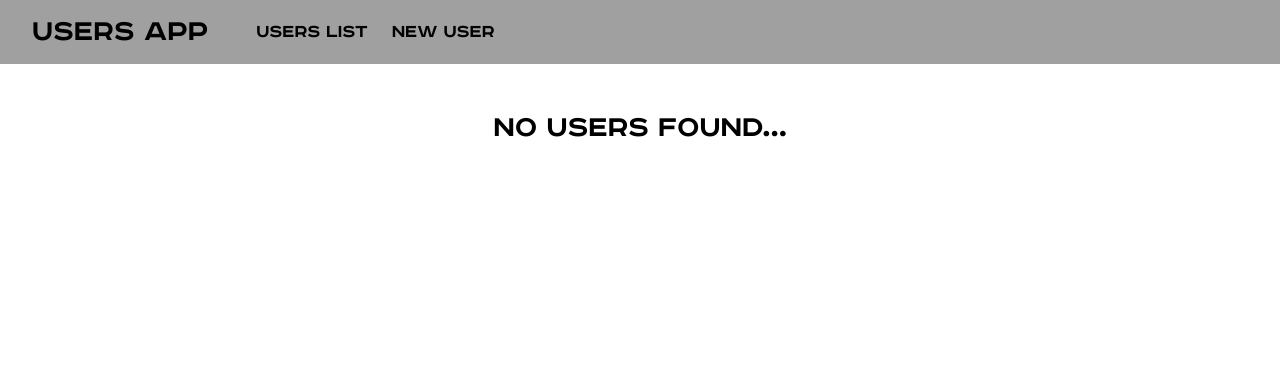
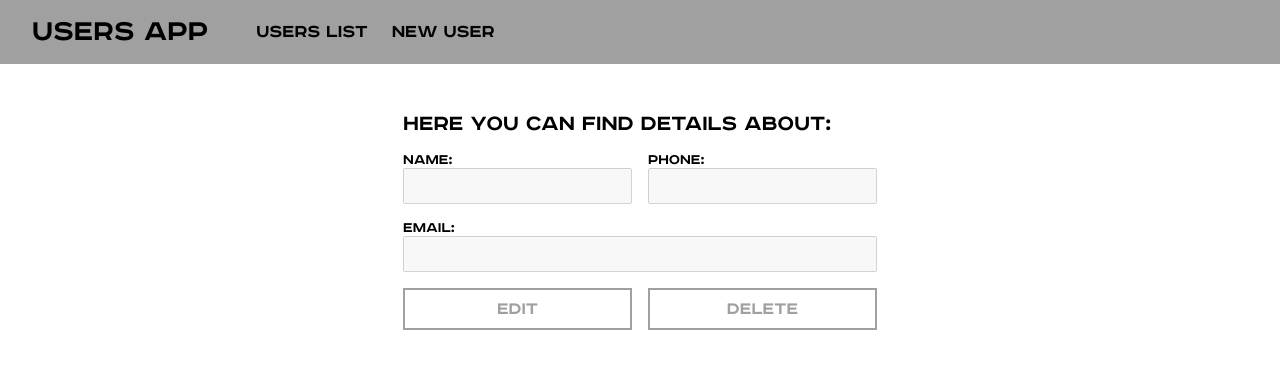
Before and after one commit to TalMoDa/users-frontend, an Angular app: page /userDetails/1 in a window 1280 px wide. Before the commit this address led to /users. Shown: the top 368 px of the page. Built offline with nearby package versions, Linux system fonts and the light colour scheme.

Commit message:
added shared styles by mixins in scss and finished user-details component

```diff
--- a/src/app/app-routing.module.ts
+++ b/src/app/app-routing.module.ts
@@ -2,10 +2,12 @@ import { NgModule } from '@angular/core';
 import { RouterModule, Routes } from '@angular/router';
 import { UserListComponent } from './components/user-list/user-list.component';
 import { NewUserComponent } from './components/new-user/new-user.component';
+import { UserDetailsComponent } from './components/user-details/user-details.component';
 
 const routes: Routes = [
   { path: 'users', component: UserListComponent },
   { path: 'createUser', component: NewUserComponent },
+  { path: 'userDetails/:id', component: UserDetailsComponent },
   { path: '**', redirectTo: 'users' },
 ];
 
--- a/src/app/components/new-user/new-user.component.scss
+++ b/src/app/components/new-user/new-user.component.scss
@@ -1,3 +1,5 @@
+@use "/src/app/shared/styles/mixins";
+
 $form-shadow: 2px 6px 12px rgba(0, 0, 0, 0.5);
 $main-color: #a0a0a0;
 
@@ -70,37 +72,8 @@ form {
   }
 
   button {
-    position: relative;
     align-self: flex-end;
-    padding: 0.5em 2em;
-    cursor: pointer;
-    border: 2px solid $main-color;
-    font-size: 1.2rem;
-    background-color: transparent;
-    color: $main-color;
-    text-transform: uppercase;
-    transition: all 325ms ease-in-out;
-    &:before {
-      content: "";
-      position: absolute;
-      width: 100%;
-      height: 100%;
-      inset: 0; // Same as top: 0; bottom: 0; left: 0; right: 0;
-      background-color: $main-color;
-      transition: all 325ms ease-in-out;
-      transform: scaleX(0);
-      transform-origin: left;
-      z-index: -1;
-    }
-
-    &:active::before,
-    &:hover::before {
-      transform: scaleX(1);
-    }
-
-    &:hover {
-      color: white;
-    }
+    @include mixins.customButtonStyle;
   }
 }
 
--- a/src/app/components/user-details/user-details.component.html
+++ b/src/app/components/user-details/user-details.component.html
@@ -1 +1,28 @@
-<p>user-details works!</p>
+<form *ngIf="user; else elseBlock" class="user-details-container">
+	<h1>Here you can find details about: <span>{{user.name}}</span></h1>
+	<div class="info-container">
+		<div class="row-container">
+			<span>Name: </span>
+			<input type="text" (input)="onFieldChange($event, 'name')" [value]="user.name" [disabled]="!editable" />
+		</div>
+		<div class="row-container">
+			<span>Phone: </span>
+			<input type="text" (input)="onFieldChange($event, 'phone')" [value]="user.phone" [disabled]="!editable" />
+		</div>
+		<div class="row-container">
+			<span>Email: </span>
+			<input type="text" (input)="onFieldChange($event, 'email')" [value]="user.email" [disabled]="!editable" />
+		</div>
+	</div>
+	<div class="buttons-container">
+		<button type="submit" (click)="toggleAction('edit')">Edit</button>
+		<button type="submit" (click)="toggleAction('delete')">Delete</button>
+	</div>
+
+</form>
+
+<ng-template #elseBlock>
+	<p>
+		No Users Found...
+	</p>
+</ng-template>
--- a/src/app/components/user-details/user-details.component.scss
+++ b/src/app/components/user-details/user-details.component.scss
@@ -0,0 +1,42 @@
+@use "/src/app/shared/styles/mixins";
+
+$main-color: #a0a0a0;
+
+.user-details-container {
+  display: flex;
+  flex-direction: column;
+  gap: 1rem;
+  h1 {
+    text-transform: uppercase;
+    font-family: "RoadRadio";
+    span {
+      color: $main-color;
+    }
+  }
+
+  .info-container {
+    display: grid;
+    grid-template-columns: 1fr 1fr;
+    gap: 1rem;
+    .row-container {
+      display: flex;
+      flex-direction: column;
+      input {
+        padding: 0.5rem;
+        font-size: 1rem;
+      }
+      &:last-child {
+        grid-column: span 2;
+      }
+    }
+  }
+
+  .buttons-container {
+    display: grid;
+    grid-template-columns: 1fr 1fr;
+    gap: 1rem;
+    button {
+      @include mixins.customButtonStyle;
+    }
+  }
+}
--- a/src/app/components/user-details/user-details.component.ts
+++ b/src/app/components/user-details/user-details.component.ts
@@ -1,10 +1,23 @@
-import { Component } from '@angular/core';
+import { Component, Input } from '@angular/core';
+import { User } from 'src/app/models/user-model';
 
 @Component({
   selector: 'app-user-details',
   templateUrl: './user-details.component.html',
-  styleUrls: ['./user-details.component.scss']
+  styleUrls: ['./user-details.component.scss'],
 })
 export class UserDetailsComponent {
+  @Input() user: User = new User();
+  actionType: string = '';
+  editable: boolean = false;
 
+  onFieldChange(event: Event, eventName: 'name' | 'email' | 'phone') {
+    if (this.user && (<HTMLInputElement>event.target).value.length <= 50) {
+      this.user[eventName] = (<HTMLInputElement>event.target).value;
+    }
+  }
+
+  toggleAction(actionType: string) {
+    this.actionType = actionType;
+  }
 }
--- /dev/null
+++ b/src/app/shared/styles/_mixins.scss
@@ -0,0 +1,34 @@
+$main-color: #a0a0a0;
+
+@mixin customButtonStyle {
+  position: relative;
+  border: 2px solid $main-color;
+  font-size: 1.2rem;
+  cursor: pointer;
+  background-color: transparent;
+  color: $main-color;
+  padding: 0.5em 2em;
+  transition: all 325ms ease-in-out;
+  text-transform: uppercase;
+  &:before {
+    content: "";
+    position: absolute;
+    width: 100%;
+    height: 100%;
+    inset: 0; // Same as top: 0; bottom: 0; left: 0; right: 0;
+    background-color: $main-color;
+    transition: all 325ms ease-in-out;
+    transform: scaleX(0);
+    transform-origin: left;
+    z-index: -1;
+  }
+
+  &:active::before,
+  &:hover::before {
+    transform: scaleX(1);
+  }
+
+  &:hover {
+    color: white;
+  }
+}
```
